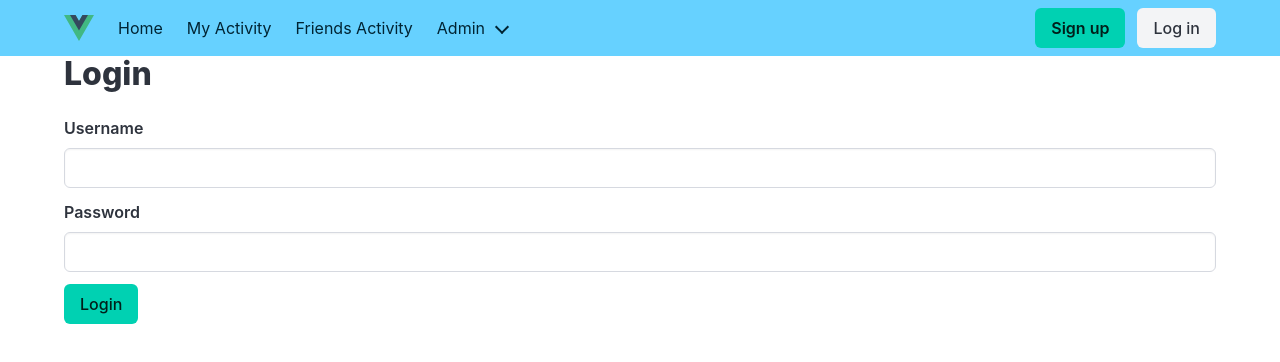
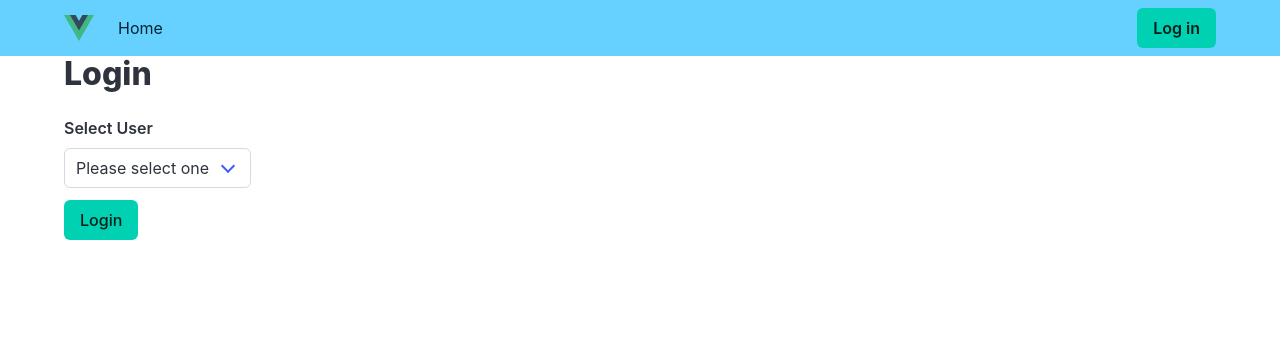
Before and after one commit to JasonIngham24/WebServer_FitnessTracker, a Vue app in the folder Client/: page /login in a window 1280 px wide. Shown: the top 362 px of the page. Built offline with nearby package versions, Linux system fonts and the light colour scheme; the HTML template or start-up script is replaced by a standard one.

Commit message:
Updates Login Functionality

```diff
--- a/Client/src/components/NavBar.vue
+++ b/Client/src/components/NavBar.vue
@@ -1,8 +1,17 @@
 <script setup lang="ts">
+import { useSession, logout } from '@/services/session';
+import { useRouter } from 'vue-router';
 import { ref } from 'vue';
 import { RouterLink } from 'vue-router';
 
 const isActive = ref(false);
+const session = useSession();
+const router = useRouter();
+
+function onLogout() {
+    logout();
+    router.push('/login');
+}
 </script>
 
 <template>
@@ -27,21 +36,21 @@ const isActive = ref(false);
         Home
       </RouterLink>
 
-      <RouterLink to="/activities" class="navbar-item">
+      <RouterLink to="/activities" class="navbar-item" v-if="session.user">
         My Activity
       </RouterLink>
 
-      <RouterLink to="/friends" class="navbar-item">
+      <RouterLink to="/friends" class="navbar-item" v-if="session.user">
         Friends Activity
       </RouterLink>
 
-      <div class="navbar-item has-dropdown is-hoverable">
+      <div class="navbar-item has-dropdown is-hoverable" v-if="session.user?.role === 'admin'">
         <a class="navbar-link">
           Admin
         </a>
 
         <div class="navbar-dropdown">
-          <RouterLink to="/admin-users" class="navbar-item is-active">
+          <RouterLink to="/admin" class="navbar-item is-active">
             Users
           </RouterLink>
         </div>
@@ -51,12 +60,12 @@ const isActive = ref(false);
     <div class="navbar-end">
       <div class="navbar-item">
         <div class="buttons">
-          <a class="button is-primary">
-            <strong>Sign up</strong>
+          <a class="button is-light" @click="onLogout" v-if="session.user">
+            Log out
           </a>
-          <a class="button is-light">
-            Log in
-          </a>
+           <RouterLink to="/login" class="button is-primary" v-else>
+            <strong>Log in</strong>
+          </RouterLink>
         </div>
       </div>
     </div>
--- a/Client/src/data/users.ts
+++ b/Client/src/data/users.ts
@@ -3,24 +3,18 @@ import type { User } from '../models/user';
 export const users: User[] = [
     {
         id: 1,
-        username: 'admin',
-        password: 'password',
         role: 'admin',
         name: 'Admin User',
         friends: [2, 3],
     },
     {
         id: 2,
-        username: 'user1',
-        password: 'password',
         role: 'user',
         name: 'User One',
         friends: [1, 3],
     },
     {
         id: 3,
-        username: 'user2',
-        password: 'password',
         role: 'user',
         name: 'User Two',
         friends: [1, 2],
--- a/Client/src/models/user.ts
+++ b/Client/src/models/user.ts
@@ -1,7 +1,5 @@
 export interface User {
     id: number;
-    username: string;
-    password?: string;
     role: 'admin' | 'user';
     name: string;
     friends: number[];
--- a/Client/src/services/session.ts
+++ b/Client/src/services/session.ts
@@ -10,8 +10,8 @@ export function useSession() {
     return readonly(session);
 }
 
-export function login(username: string, password?: string) {
-    const user = users.find((u) => u.username === username && u.password === password);
+export function login(name: string) {
+    const user = users.find((u) => u.name === name );
     if (user) {
         session.user = user;
     }
@@ -28,3 +28,7 @@ export function getMyFriends() {
     }
     return users.filter((u) => session.user?.friends.includes(u.id));
 }
+
+export function getAllUsers() {
+    return users;
+}
--- a/Client/src/views/AdminView.vue
+++ b/Client/src/views/AdminView.vue
@@ -16,7 +16,6 @@
                 <tr v-for="user in users" :key="user.id">
                     <td>{{ user.id }}</td>
                     <td>{{ user.name }}</td>
-                    <td>{{ user.username }}</td>
                     <td>{{ user.role }}</td>
                     <td>
                         <button class="button is-small is-info" @click="editUser(user)">Edit</button>
--- a/Client/src/views/LoginView.vue
+++ b/Client/src/views/LoginView.vue
@@ -1,17 +1,17 @@
 <script setup lang="ts">
 import { ref } from 'vue';
 import { useRouter } from 'vue-router';
-import { login } from '@/services/session';
+import { login, getAllUsers } from '@/services/session';
 
 const router = useRouter();
-const username = ref('');
-const password = ref('');
+const users = getAllUsers();
+const selectedUser = ref('');
 
 function onLogin() {
-    if (login(username.value, password.value)) {
+    if (login(selectedUser.value)) {
         router.push('/');
     } else {
-        alert('Invalid credentials');
+        alert('Please select a user');
     }
 }
 </script>
@@ -20,15 +20,16 @@ function onLogin() {
     <div class="container">
         <h1 class="title">Login</h1>
         <div class="field">
-            <label class="label">Username</label>
+            <label class="label">Select User</label>
             <div class="control">
-                <input class="input" type="text" v-model="username" />
-            </div>
-        </div>
-        <div class="field">
-            <label class="label">Password</label>
-            <div class="control">
-                <input class="input" type="password" v-model="password" />
+                <div class="select">
+                    <select v-model="selectedUser">
+                        <option disabled value="">Please select one</option>
+                        <option v-for="user in users" :key="user.id" :value="user.name">
+                            {{ user.name }}
+                        </option>
+                    </select>
+                </div>
             </div>
         </div>
         <div class="field">
```
